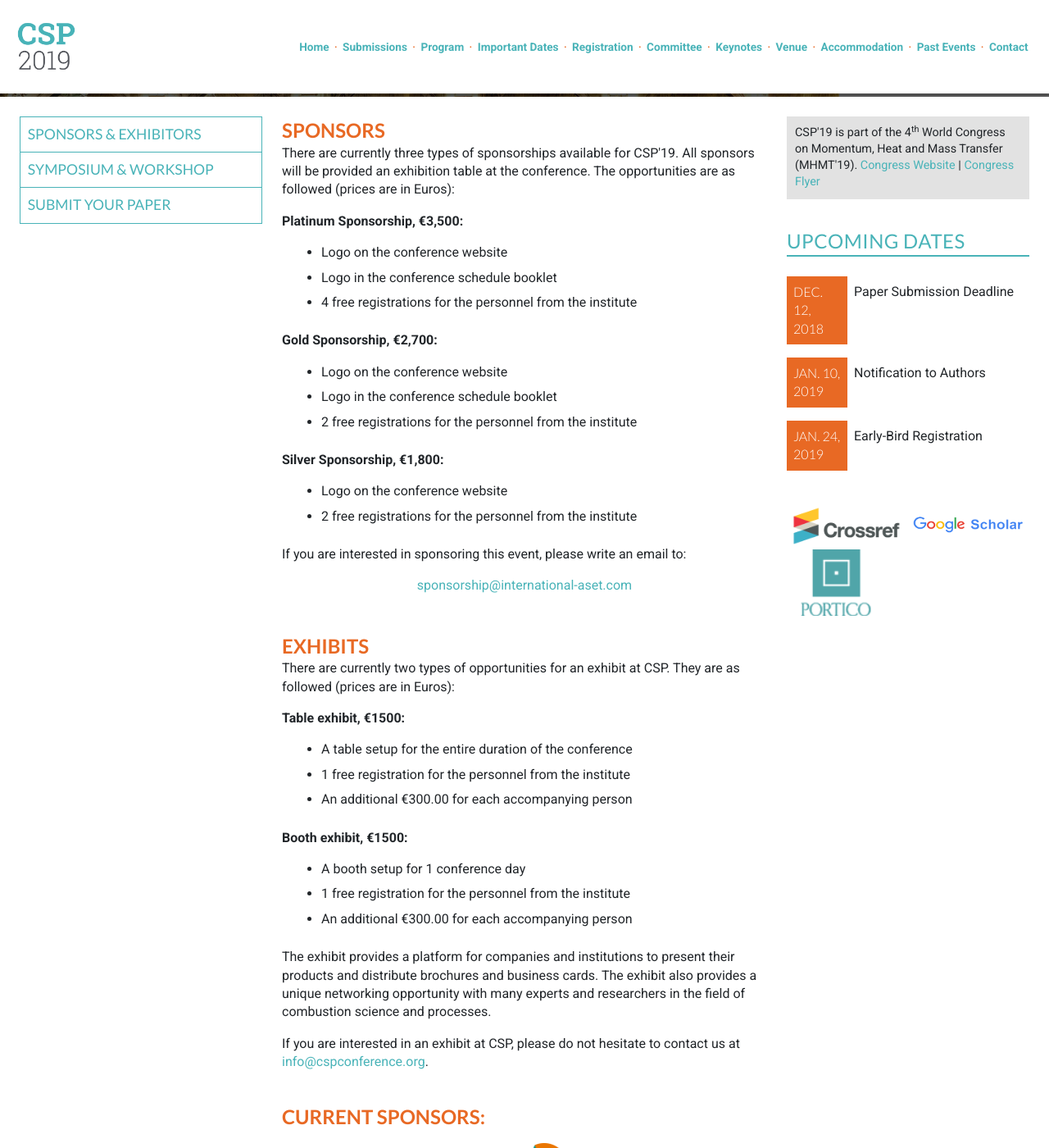
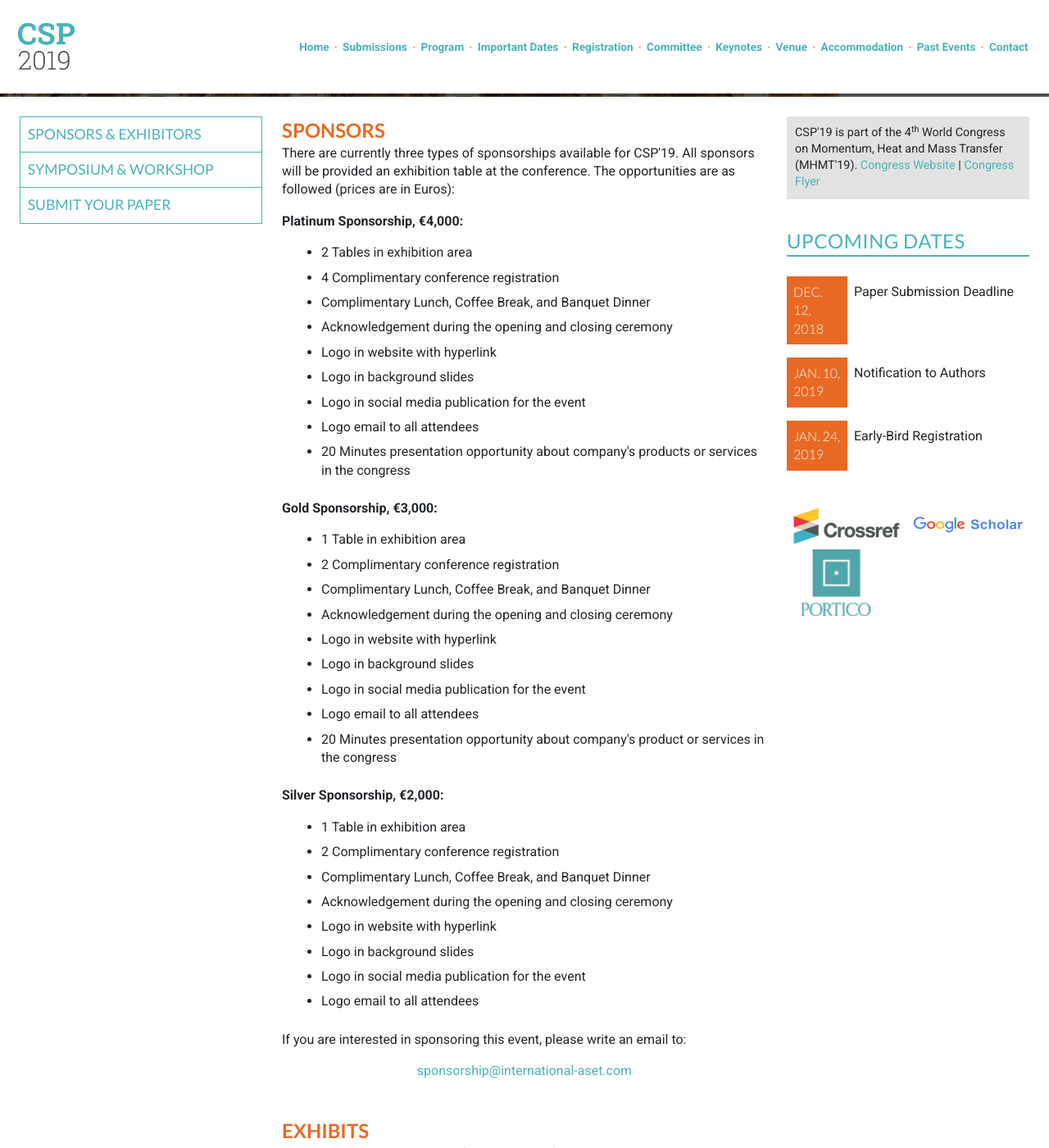
Before and after one commit to intaset/cspconference, a Jekyll site: the page built from sponsor.html, in a window 1280 px wide and 1400 px high, scrolled down 362 px. Shown: the whole window at 82% size. Built offline with Jekyll 4.4.1, drawn with Linux system fonts in a browser that asks for light colours; nearby versions of some CDN libraries; Markdown is read by kramdown in place of the engine named in the settings; comment, search, counter and statistics services are not loaded; some of the changed text lies outside the part shown.

Commit message:
UPDATED SPONCER PAGE

```diff
--- a/sponsor.html
+++ b/sponsor.html
@@ -10,22 +10,40 @@ meta: All of the sponsors of CSP is listed here along with sponsorship opportuni
 
     <p class="body">There are currently three types of sponsorships available for CSP'19.  All sponsors will be provided an exhibition table at the conference. The opportunities are as followed (prices are in Euros):</p>
 
-    <p class="body bold">Platinum Sponsorship, €3,500:</p>
+   <p class="body bold">Platinum Sponsorship, €4,000:</p>
         <ul>
-            <li> Logo on the conference website </li>
-            <li> Logo in the conference schedule booklet </li>
-            <li> 4 free registrations for the personnel from the institute</li>
+            <li> 2 Tables in exhibition area </li>
+            <li> 4 Complimentary conference registration </li>
+            <li> Complimentary Lunch, Coffee Break, and Banquet Dinner</li>
+            <li> Acknowledgement during the opening and closing ceremony </li>
+            <li> Logo in website with hyperlink </li>
+            <li> Logo in background slides </li>
+            <li> Logo in social media publication for the event </li>
+            <li> Logo email to all attendees </li>
+            <li> 20 Minutes presentation opportunity about company's products or services in the congress</li>
         </ul>
-   <p class="body bold">Gold Sponsorship, €2,700:</p>
+   <p class="body bold">Gold Sponsorship, €3,000:</p>
         <ul>
-            <li>Logo on the conference website </li>
-            <li>Logo in the conference schedule booklet </li>
-            <li>2 free registrations for the personnel from the institute</li>
+            <li> 1 Table in exhibition area </li>
+            <li> 2 Complimentary conference registration </li>
+            <li> Complimentary Lunch, Coffee Break, and Banquet Dinner</li>
+            <li> Acknowledgement during the opening and closing ceremony </li>
+            <li> Logo in website with hyperlink </li>
+            <li> Logo in background slides </li>
+            <li> Logo in social media publication for the event </li>
+            <li> Logo email to all attendees </li>
+            <li> 20 Minutes presentation opportunity about company's product or services in the congress</li>
         </ul>
-    <p class="body bold">Silver Sponsorship, €1,800:</p>
+    <p class="body bold">Silver Sponsorship, €2,000:</p>
         <ul>
-            <li>Logo on the conference website </li>
-            <li>2 free registrations for the personnel from the institute</li>
+            <li> 1 Table in exhibition area </li>
+            <li> 2 Complimentary conference registration </li>
+            <li> Complimentary Lunch, Coffee Break, and Banquet Dinner</li>
+            <li> Acknowledgement during the opening and closing ceremony </li>
+            <li> Logo in website with hyperlink </li>
+            <li> Logo in background slides </li>
+            <li> Logo in social media publication for the event </li>
+            <li> Logo email to all attendees </li>
         </ul>
     <p class="body">If you are interested in sponsoring this event, please write an email to:</p>
 
@@ -35,18 +53,26 @@ meta: All of the sponsors of CSP is listed here along with sponsorship opportuni
 
      <h3>Exhibits</h3>
     <p class="body">There are currently two types of opportunities for an exhibit at CSP. They are as followed (prices are in Euros):</p>
-      <p class="body bold">Table exhibit, €1500:</p>
+       <p class="body bold">Congress exhibitor, €1,500:</p>
         <ul>
-            <li>A table setup for the entire duration of the conference</li>
-            <li>1 free registration for the personnel from the institute</li>
-            <li>An additional €300.00 for each accompanying person</li>
+            <li> 1 Table in exhibition area (for the duration of the congress) </li>
+            <li> 1 Complimentary conference registration </li>
+            <li> Complimentary Lunch, Coffee Break, and Banquet Dinner</li>
+            <li> Acknowledgement during the opening and closing ceremony </li>
+            <li> Logo in website with hyperlink </li>
+            <li> Logo in background slides </li>
+            <li> Logo in social media publication for the event </li>
         </ul>
 
-      <p class="body bold">Booth exhibit, €1500:</p>
+      <p class="body bold">1-Day exhibitor, €1,000:</p>
         <ul>
-            <li>A booth setup for 1 conference day</li>
-            <li>1 free registration for the personnel from the institute</li>
-            <li>An additional €300.00 for each accompanying person</li>
+            <li> 1 Table in exhibition area (for 1 day) </li>
+            <li> 1 Complimentary conference registration </li>
+            <li> Complimentary Lunch, Coffee Break, and Banquet Dinner</li>
+            <li> Acknowledgement during the opening and closing ceremony </li>
+            <li> Logo in website with hyperlink </li>
+            <li> Logo in background slides </li>
+            <li> Logo in social media publication for the event </li>
         </ul>
 
       <p class="body">The exhibit provides a platform for companies and institutions to present their products and distribute brochures and business cards. The exhibit also provides a unique networking opportunity with many experts and researchers in the field of combustion science and processes.</p>
```
Also changed, not shown: 1 other file.
